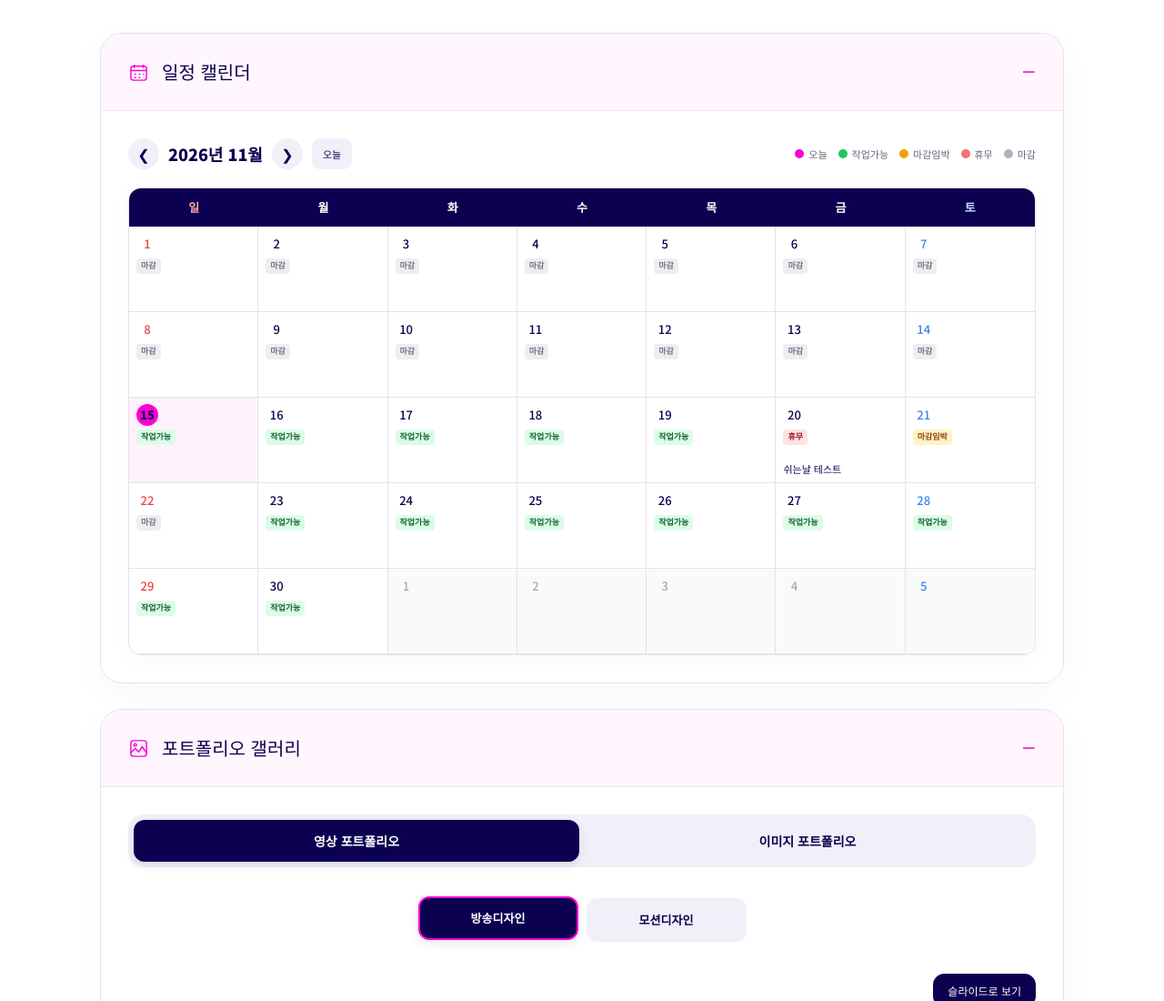
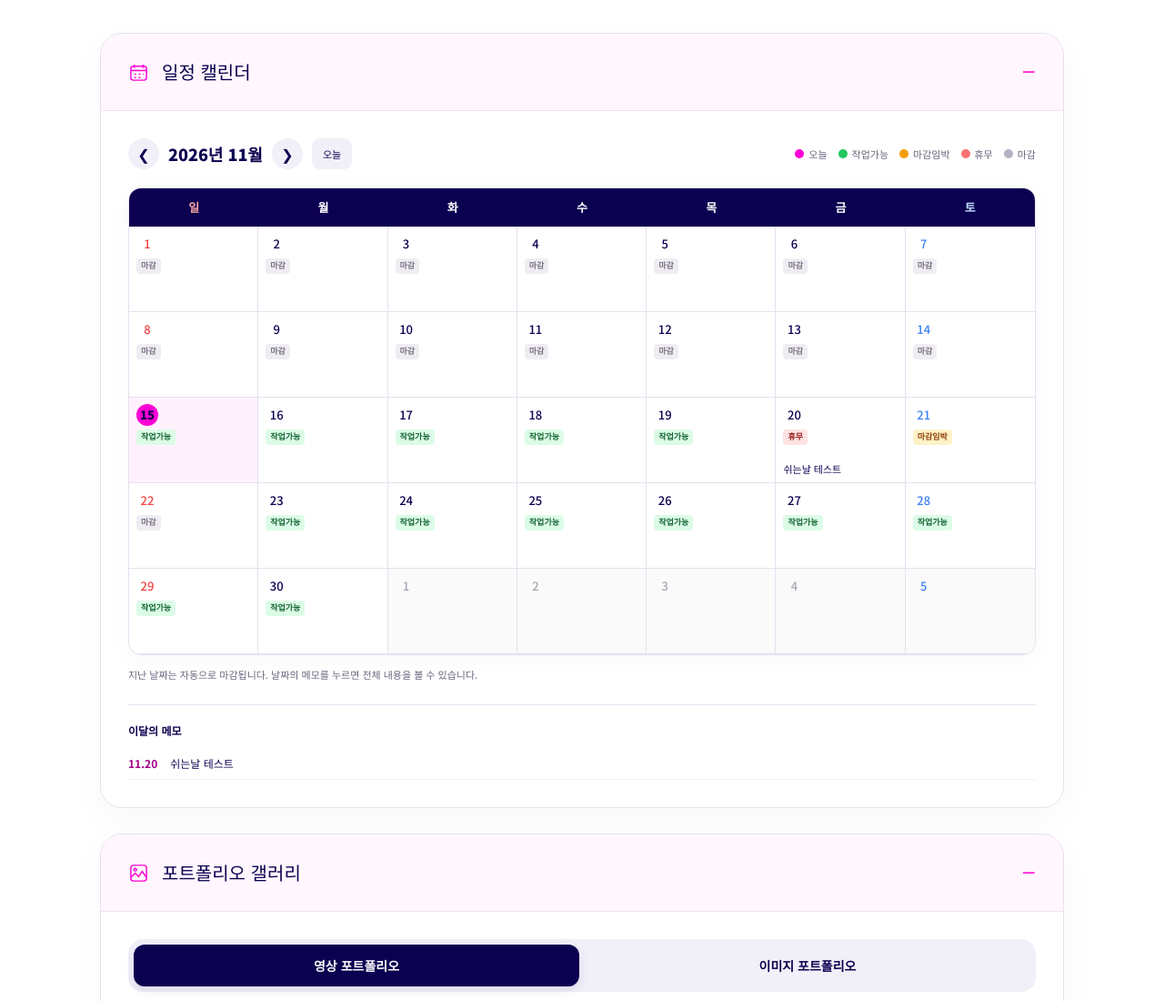
Before and after one commit to galgalchi/arthtmlpage-main-san, a plain HTML site: page index.html in a window 1280 px wide. Shown: the top 1100 px of the page at 91% size. Drawn offline with Linux system fonts and the light colour scheme; a web font is replaced by a local one.

Commit message:
Revert calendar help and monthly memo removal

```diff
--- a/app.js
+++ b/app.js
@@ -47,9 +47,11 @@
     today = SanData.seoulToday();
     $('calMonthLabel').textContent = `${year}년 ${month}월`;
     $('calDays').replaceChildren();
+    $('monthNoteList').replaceChildren();
     const first = new Date(Date.UTC(year,month-1,1)).getUTCDay();
     const dim = new Date(Date.UTC(year,month,0)).getUTCDate();
     const total = Math.ceil((first+dim)/7)*7;
+    const prefix = `${year}-${String(month).padStart(2,'0')}-`;
     for(let i=0;i<total;i++) {
       const date = new Date(Date.UTC(year,month-1,i-first+1));
       const inMonth = date.getUTCMonth()===month-1;
@@ -75,7 +77,16 @@
       } else cell.setAttribute('aria-hidden','true');
       $('calDays').append(cell);
     }
-
+    const notes = Object.entries(data.notes).filter(([key])=>key.startsWith(prefix)).sort(([a],[b])=>a.localeCompare(b));
+    $('monthNotes').hidden=!notes.length;
+    for(const [key,text] of notes) {
+      const button=el('button','month-note'); button.type='button';
+      const time=el('time','',key.slice(5).replace('-','.')); time.dateTime=key;
+      button.append(time,el('span','',text));
+      button.setAttribute('aria-label',`${key} 메모 전체 보기: ${text}`);
+      button.addEventListener('click',()=>openMemo(key));
+      $('monthNoteList').append(button);
+    }
   }
   function moveMonth(delta) {
     const next=new Date(Date.UTC(year,month-1+delta,1));
--- a/index.html
+++ b/index.html
@@ -47,6 +47,11 @@
           <div class="calendar-weekdays" aria-hidden="true"><div>일</div><div>월</div><div>화</div><div>수</div><div>목</div><div>금</div><div>토</div></div>
           <div class="calendar-days" id="calDays"></div>
         </div>
+        <p class="calendar-help">지난 날짜는 자동으로 마감됩니다. 날짜의 메모를 누르면 전체 내용을 볼 수 있습니다.</p>
+        <div class="calendar-notes" id="monthNotes" hidden>
+          <h3>이달의 메모</h3>
+          <div id="monthNoteList"></div>
+        </div>
       </div>
     </details>
     <details class="main-acc-item" id="section-portfolio" open>
```
